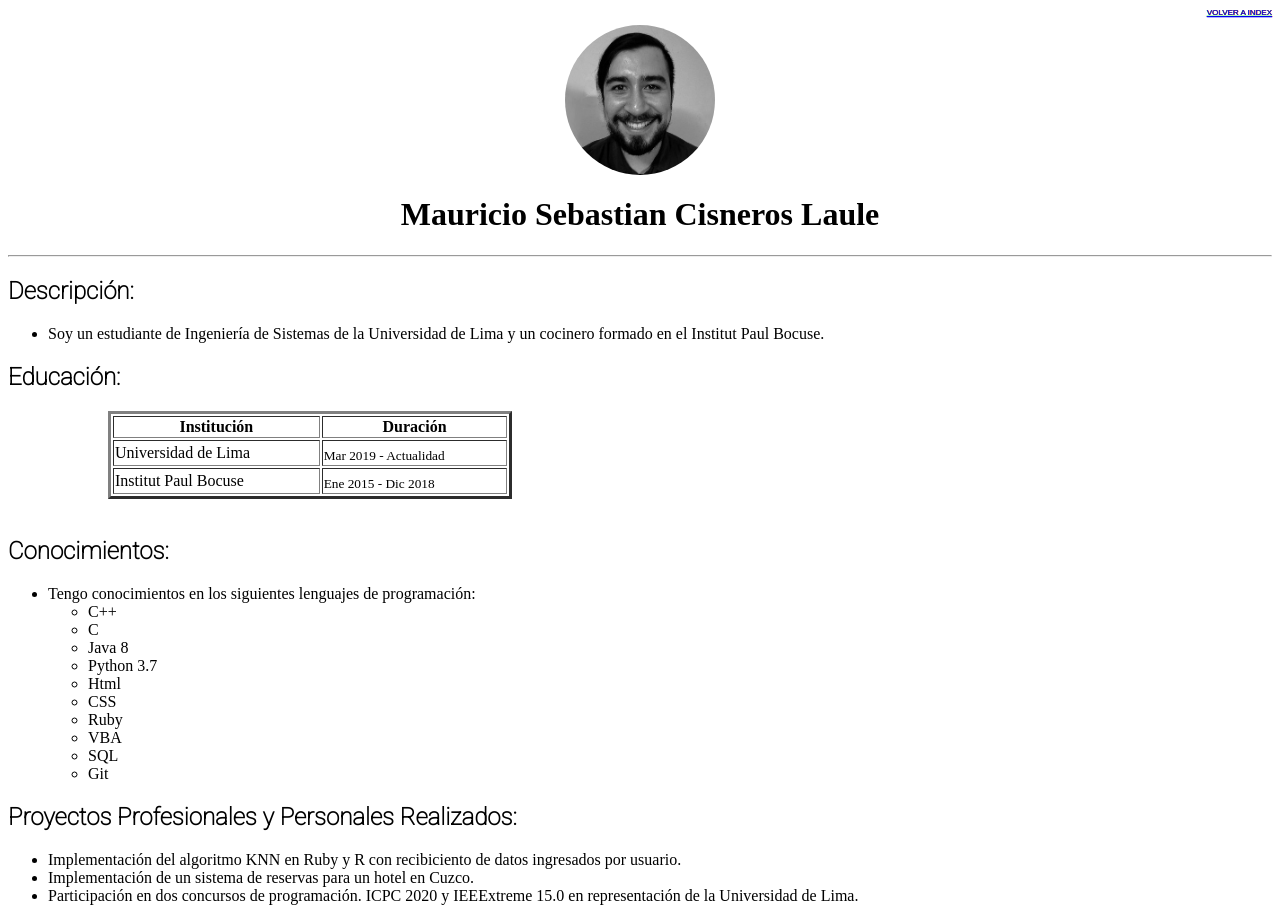
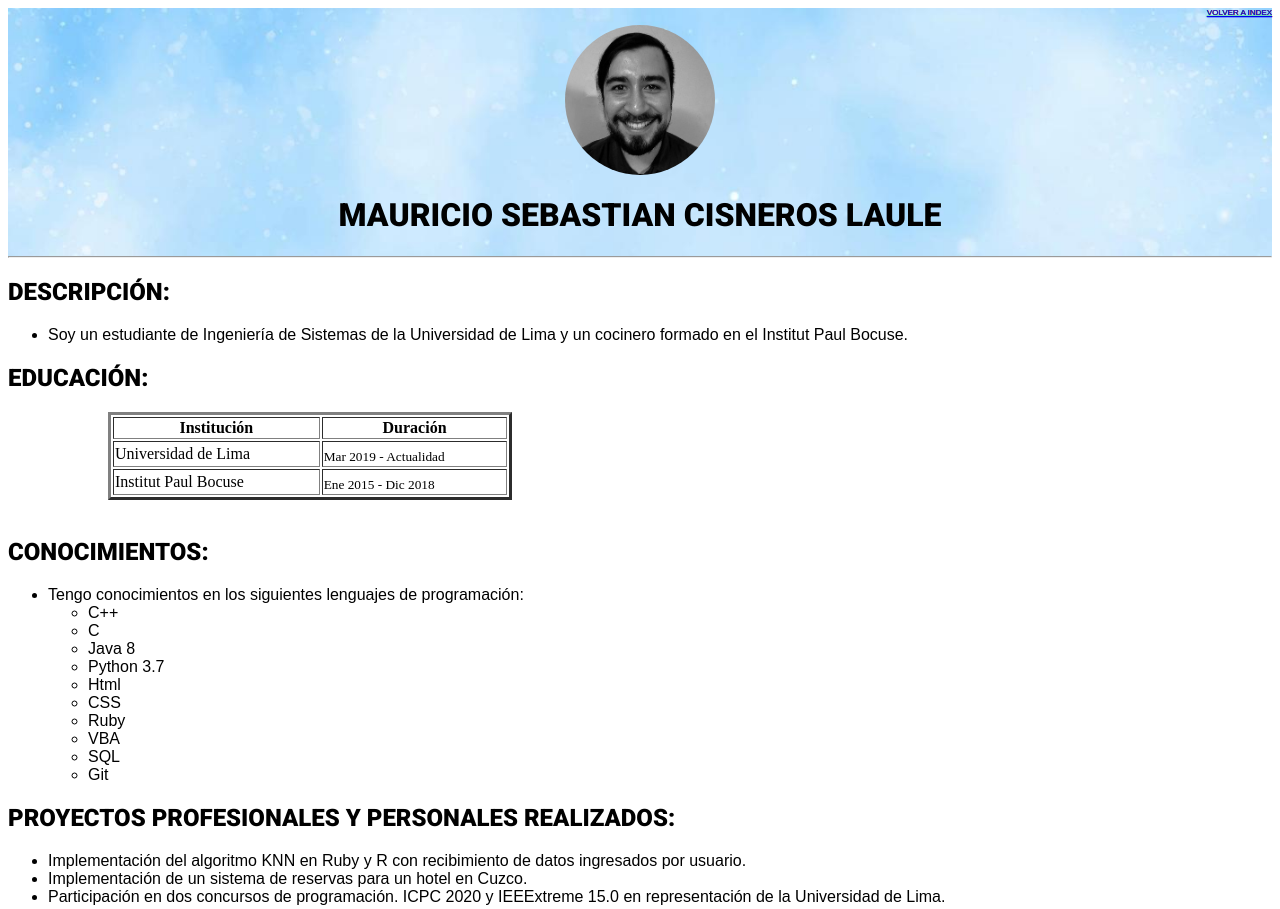
Before and after one commit to ItsJavito/PrograWeb-Grupo6, a plain HTML site: page cv/mauricio/cv.html in a window 1280 px wide. Shown: the top 909 px of the page. Drawn offline with Linux system fonts and the light colour scheme.

Commit message:
Background

```diff
--- a/cv/mauricio/cv.html
+++ b/cv/mauricio/cv.html
@@ -4,10 +4,12 @@
   <meta charset="UTF-8">
   <meta http-equiv="X-UA-Compatible" content="IE=edge">
   <meta name="viewport" content="width=device-width, initial-scale=1.0">
-  <link rel="stylesheet" href="style.css">
+  <!--Font 'Roboto'-->
   <link rel="preconnect" href="https://fonts.googleapis.com">
   <link rel="preconnect" href="https://fonts.gstatic.com" crossorigin>
-  <link href="https://fonts.googleapis.com/css2?family=Roboto:wght@100&display=swap" rel="stylesheet">
+  <link href="https://fonts.googleapis.com/css2?family=Roboto:wght@900&display=swap" rel="stylesheet">
+  <!--Font-->
+  <link rel="stylesheet" href="style.css">
   <link rel="icon" type="image/x-icon" href="https://pps.whatsapp.net/v/t61.24694-24/123403442_134233481403051_870348100401110462_n.jpg?ccb=11-4&oh=01_AVzPh9niOfGQk615RlKBRKxP3ndgtKwv9DhSMjcZ2xg0vQ&oe=6269E39B">
   <title>Cv-Mauricio</title>
 </head>
@@ -16,8 +18,8 @@
     <p style="margin-left:100px" class="rindex"><a href="../../index.html">volver a index</a></p>
     <img src="FotoCvMCL.jpg" class="FotoCv">
     <h1>Mauricio Sebastian Cisneros Laule</h1>
+  <hr>
   </header>
-  <hr>
   <main>
 <!--Inicio Descripcion------------------------------------------>
     <article>
@@ -69,7 +71,7 @@
       <h2>Proyectos Profesionales y Personales Realizados:</h2>
         <ul>
           <li>
-            Implementación del algoritmo KNN en Ruby y R con recibiciento de datos ingresados por usuario.
+            Implementación del algoritmo KNN en Ruby y R con recibimiento de datos ingresados por usuario.
           </li>
           <li>
             Implementación de un sistema de reservas para un hotel en Cuzco.
@@ -106,10 +108,10 @@
           </table>
 <!--Fin idiomas-------------------------------------------->
     </main>
-
 <!--Salto hacia footer------------------------------------->
     <br>
     <hr>
+  </article>
     <footer>
 
 <!--Inicio Contacto--------------------------------------->
--- a/cv/mauricio/style.css
+++ b/cv/mauricio/style.css
@@ -8,11 +8,24 @@
 
 h1{
     text-align: center;
+    text-transform:uppercase;
+    font-family: 'Roboto',sans-serif;
 }
 
 h2{
     font-family:'Roboto',sans-serif;
+    text-transform: uppercase;
 
+}
+
+ul{
+    font-family:sans-serif;
+}
+
+header{
+    background-image:url(FondoHeader.jpg);
+    background-repeat:repeat;
+    background-size:cover;
 }
 .rindex{
     text-align: right;
```
Also changed, not shown: cv/mauricio/FondoHeader.jpg (added).
